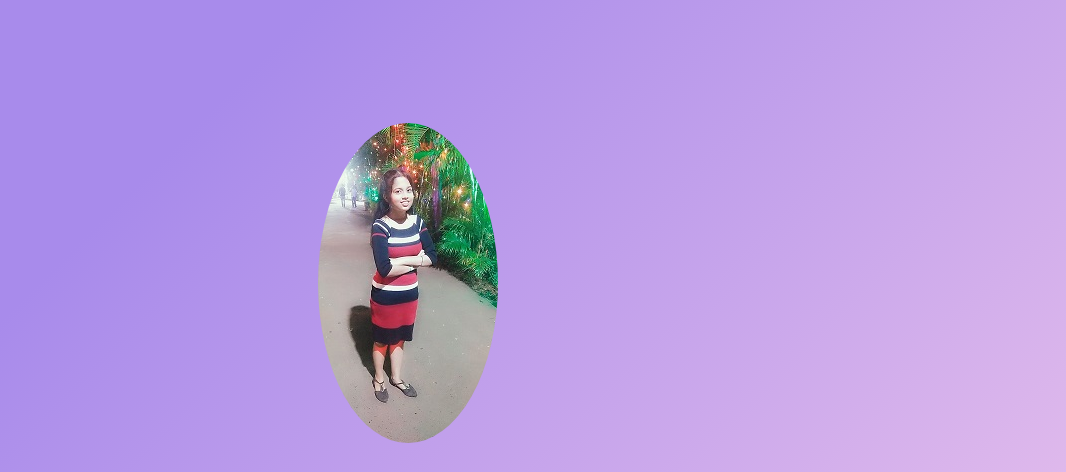
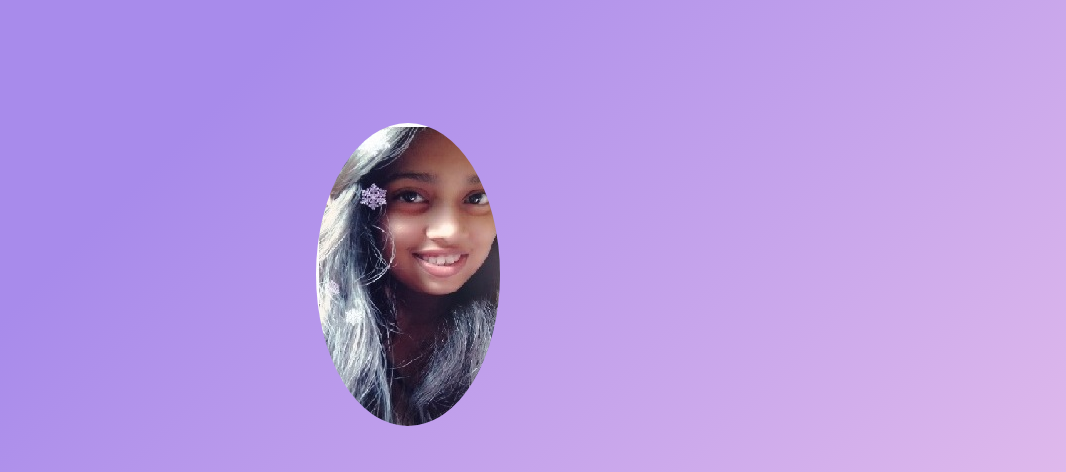
Before and after one commit to shrutinanwani/shrutinanwani.github.io, a plain HTML site: page index.html in a window 1280 px wide. Shown: the part 91-563 px from the top of the page, without its empty margins (214-1280 px from the left). Drawn offline with Linux system fonts and the light colour scheme.

Commit message:
Update index.html

```diff
--- a/index.html
+++ b/index.html
@@ -15,7 +15,7 @@
                 SHRUTI NANWANI
             </div>
             <div class="img">
-                <img class="img" src="/static/img/profile.jpg.jpeg" alt="Profile">
+                <img class="img" src="\static\img\profile2.jpg" alt="Profile">
             </div>
             <div class="text">
 
```
